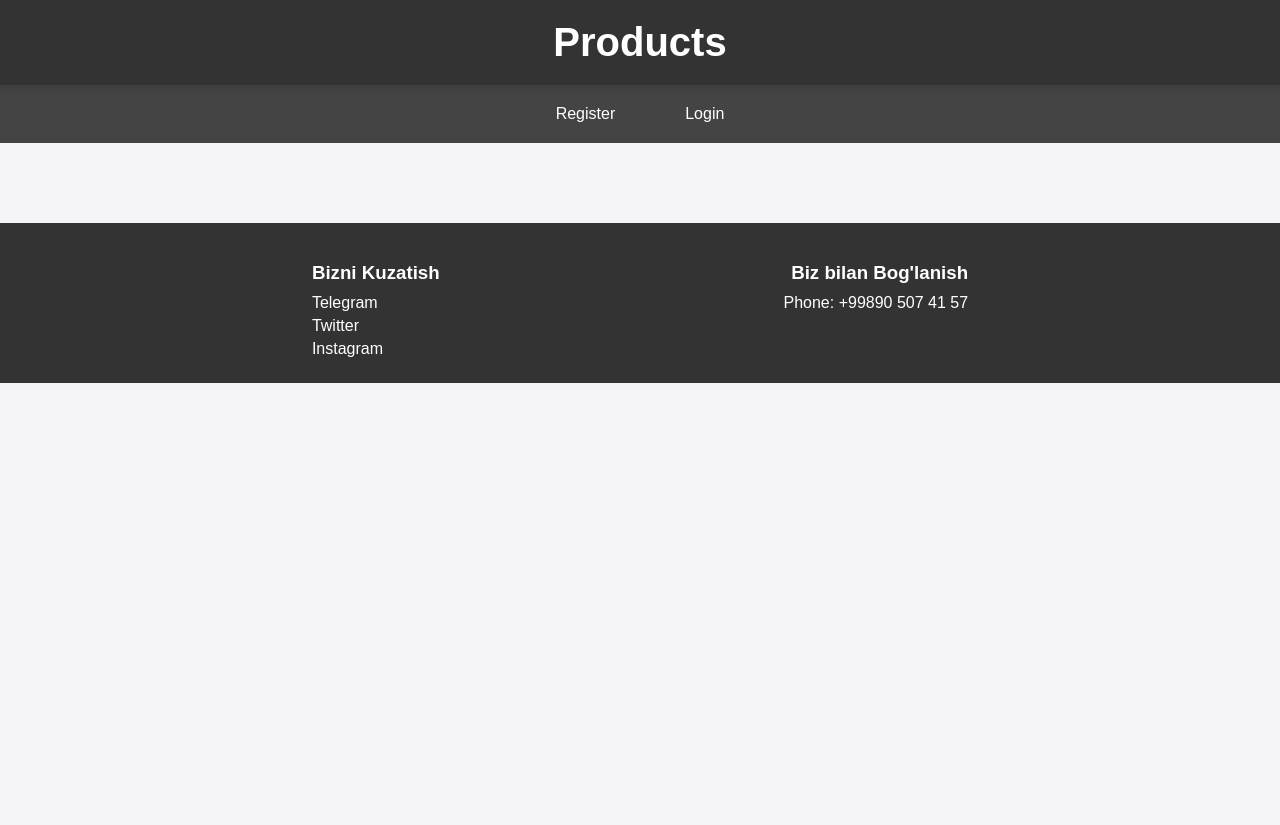
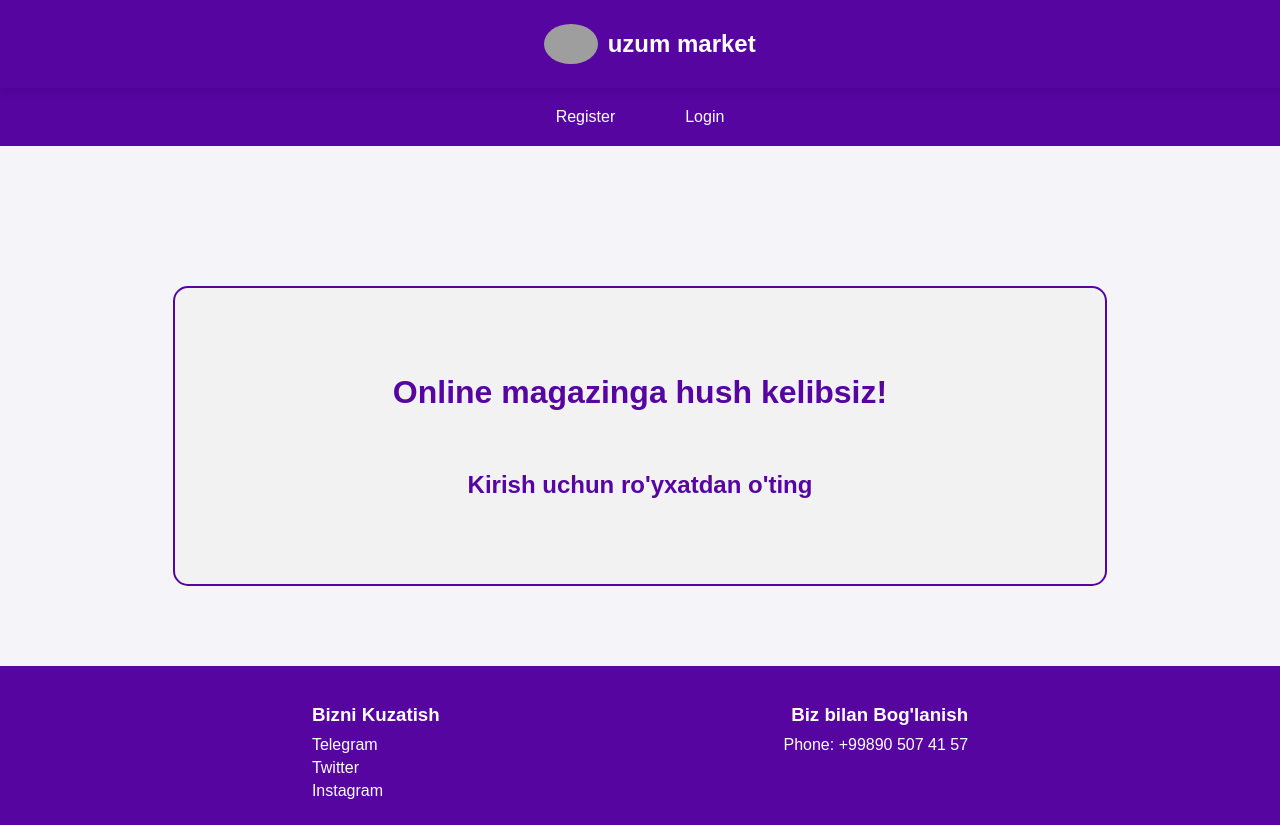
Before and after one commit to Madaminof/Imtihon_6_oy_Project, a Django app: page /product/gul/24/ in a window 1280 px wide. Before the commit the page ends 383 px from the top, so only its background shows below. Run offline with Django 5.2, Linux system fonts and the light colour scheme; data comes from the database, SQL or seed files in the repository; both versions use the stored data as it was after the commit; parts of the project's set-up code (start-up, migrations or seed data) failed here and were passed over; grey boxes are pictures that could not be loaded.

Commit message:
update css

```diff
--- a/templates/base.html
+++ b/templates/base.html
@@ -28,7 +28,7 @@
         }
 
         header {
-            background-color: #333;
+            background-color:rgb(86, 5, 161);
             color: #fff;
             padding: 20px 20px;
             text-align: center;
@@ -48,7 +48,7 @@
         nav {
             display: flex;
             justify-content: center;
-            background-color: #444;
+            background-color: rgb(86, 5, 161);
             padding: 10px 0;
             animation: slideIn 0.5s ease-out;
         }
@@ -91,7 +91,7 @@
         .Search-container button {
             padding: 10px;
             border: 1px solid #ddd;
-            background-color: #333;
+            background-color: #007bff;
             color: #fff;
             border-radius: 0 5px 5px 0;
             cursor: pointer;
@@ -99,7 +99,7 @@
         }
 
         .Search-container button:hover {
-            background-color: #555;
+            background-color: #0056b3;
         }
 
         .product-list {
@@ -123,7 +123,7 @@
 
         .product-item:hover {
             transform: translateY(-10px);
-            box-shadow: 0 4px 10px rgba(0, 0, 0, 0.2);
+            box-shadow: 0 4px 10px rgb(86, 5, 161);
         }
 
         .product-item img {
@@ -150,7 +150,7 @@
             margin-top: 10px;
             margin-bottom: 5px;
             padding: 10px 15px;
-            background-color: #333;
+            background-color: #007bff;
             color: #fff;
             text-decoration: none;
             border-radius: 5px;
@@ -158,7 +158,7 @@
         }
 
         .product-item a:hover {
-            background-color: #555;
+            background-color: rgb(86, 5, 161);
         }
 
         .button-container {
@@ -184,7 +184,7 @@
         }
 
         footer {
-            background-color: #333;
+            background-color: rgb(86, 5, 161);
             color: #fff;
             padding: 20px 0;
             text-align: center;
@@ -242,11 +242,35 @@
         header {
             animation: expandHeader 0.5s
 }
+.container {
+            background-color: #f2f2f2;
+            border: 2px solid rgb(86, 5, 161);
+            padding: 65px;
+            border-radius: 15px;
+            text-align: center;
+            width: 100%;
+            max-width: 800px;
+            margin: auto;
+            margin-top: 140px;
+        }
+        header {
+            display: flex;
+            justify-content: center;
+            align-items: center;
+            padding: 10px;
+            width: 100%;
+        }
+        header img {
+            height: 40px;
+            margin-right: 10px;
+            border-radius: 50%;
+        }
     </style>
 </head>
 <body>
     <header>
-        <h1>Products</h1>
+        <img src="/media/media/uzum.png" alt="Uzum.uz Logo">
+        <h2>uzum market</h2>
     </header>
     <nav>
         <a href="{% url 'autentification:register' %}">Register</a>
@@ -265,6 +289,11 @@
     <div class="button-container">
         <a href="{% url 'product:expensive' %}">Expensiva</a>
         <a href="{% url 'product:arzon' %}">Cheap</a>
+    </div>
+    {% else %}
+    <div class="container">
+        <h1 style="color: rgb(86, 5, 161);">Online magazinga hush kelibsiz!</h1><br>
+        <h2 style="color: rgb(86, 5, 161);">Kirish uchun ro'yxatdan o'ting</h2>
     </div>
  {% endif %}
 
```
Also changed, not shown: db.sqlite3.
